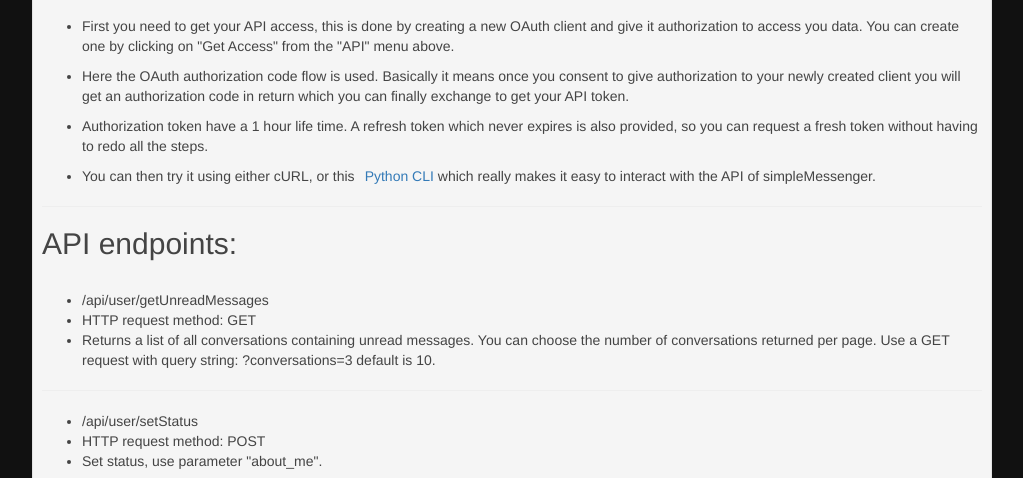
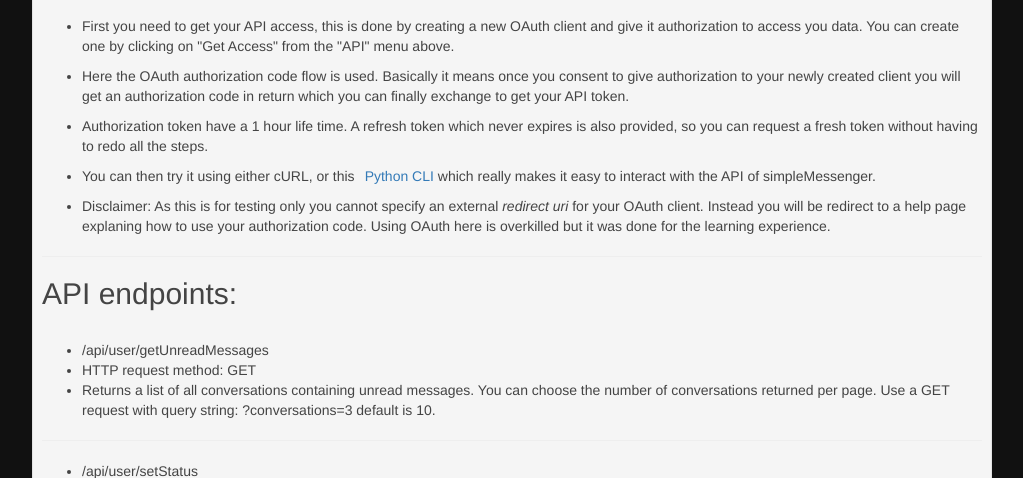
Before and after one commit to kamlang/simpleMessenger, a Flask app: page /api/help in a window 1280 px wide. Shown: the part 156-634 px from the top of the page, without its empty margins (128-1151 px from the left). Run offline with Flask 2, Linux system fonts and the light colour scheme; some libraries are stand-ins or nearby versions.

Commit message:
modified help message on oauth page

```diff
--- a/app/api/templates/help_api.html
+++ b/app/api/templates/help_api.html
@@ -7,8 +7,9 @@
         <li><p> First you need to get your API access, this is done by creating a new OAuth client and give it authorization to access you data. You can create one by clicking on "Get Access" from the "API" menu above.</p>
         <li><p> Here the OAuth authorization code flow is used. Basically it means once you consent to give authorization to your newly created client you will get an authorization code in return which you can finally exchange to get your API token. </p>
         <li><p> Authorization token have a 1 hour life time. A refresh token which never expires is also provided, so you can request a fresh token without having to redo all the steps.</p>
-          <li><p> You can then try it using either cURL, or this<a href="">Python CLI</a> which really makes it easy to interact with the API of simpleMessenger.</p>
-        </ul>
+        <li><p> You can then try it using either cURL, or this<a href="">Python CLI</a> which really makes it easy to interact with the API of simpleMessenger.</p>
+          <li><p> Disclaimer: As this is for testing only you cannot specify an external <em>redirect uri</em> for your OAuth client. Instead you will be redirect to a help page explaning how to use your authorization code. Using OAuth here is overkilled but it was done for the learning experience.</p>
+      </ul>
         <hr>
       <h2> API endpoints: </h2>
       <br>
--- a/app/auth/templates/oauth_code.html
+++ b/app/auth/templates/oauth_code.html
@@ -14,7 +14,7 @@
       <code>$ curl -H "Authorization: Bearer ${your_access_token}" {{url_for("api.get_help",_external=True)}} </code>
     <br>
     <br>
-    <li><p> Now you can access the API from your app. Also note that a refesh token is included.
+    <li><p> Now you can access the API. Also note that a refesh token is included.
     So when your token expired you can request a new one issuing:</p>
       <code> $ curl -u {{client.client_id}}:{{client.client_secret}} \<br>
       -XPOST {{url_for("auth.issue_token",_external=True)}} -F grant_type=refresh_token \ <br>
```
